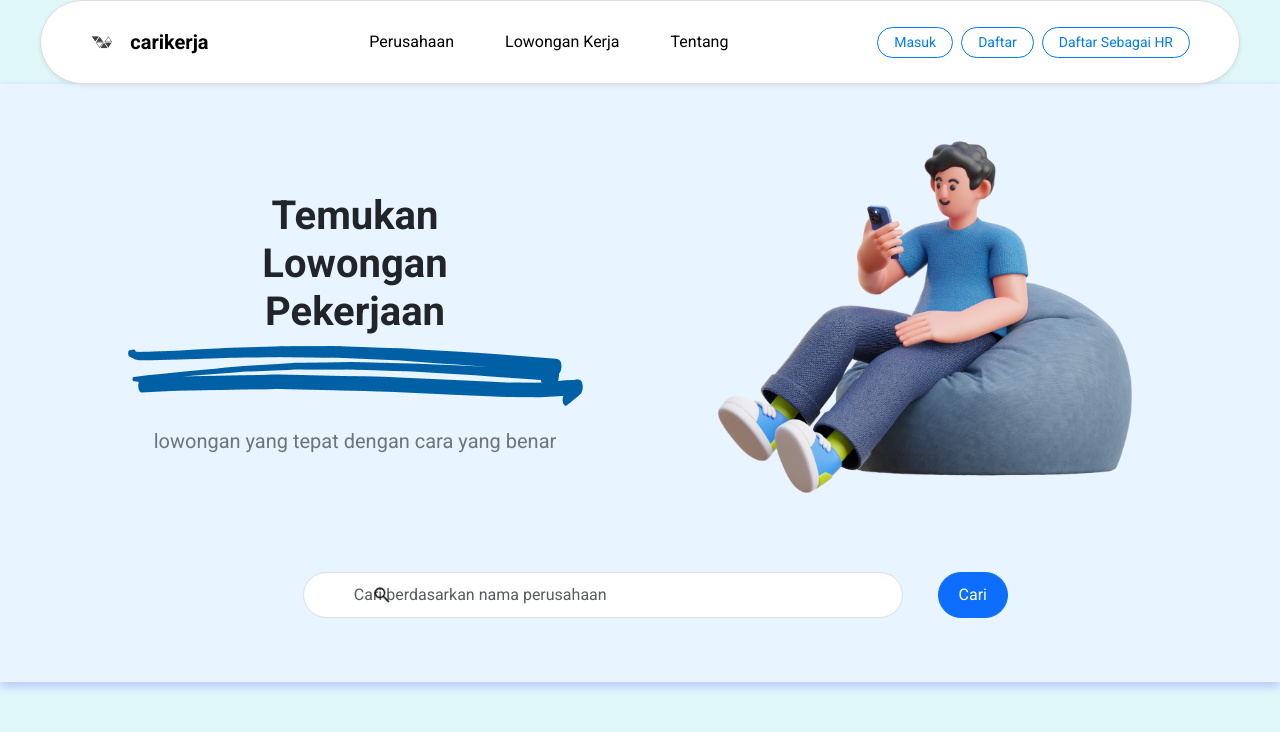
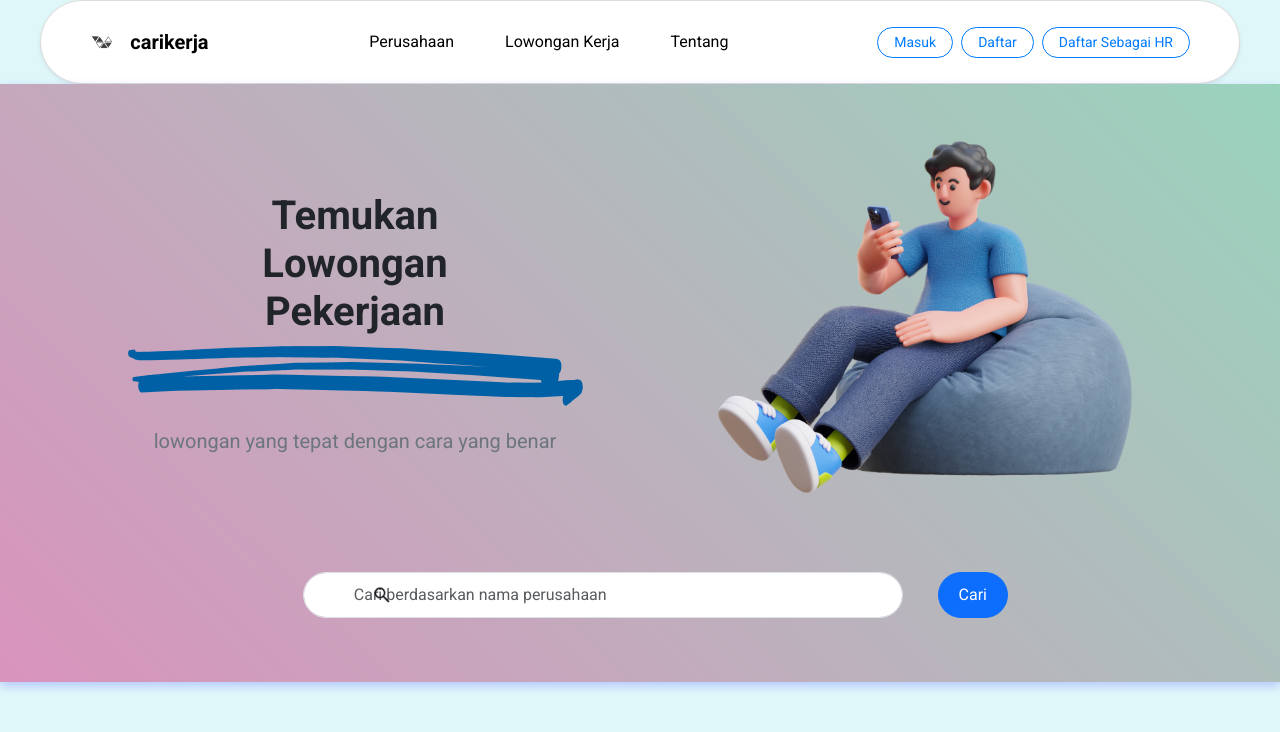
Before and after one commit to reva3yasmin7/Kelompok4WebDev, a React (Create React App) app in the folder carikerja/: page / in a window 1280 px wide. Shown: the top 732 px of the page. Built offline with nearby package versions, Linux system fonts and the light colour scheme.

Commit message:
mengcapek emang

```diff
--- /dev/null
+++ b/carikerja/src/components/HeroSection.css
@@ -0,0 +1,31 @@
+.hero-section {
+    position: relative;
+    overflow: hidden;
+    z-index: 1;
+  }
+
+  .animated-background {
+    position: absolute;
+    top: 0;
+    left: 0;
+    width: 100%;
+    height: 100%;
+    background: linear-gradient(45deg, rgba(0, 123, 255, 0.5), rgba(255, 0, 123, 0.5), rgba(0, 255, 123, 0.5));
+    background-size: 400% 400%;
+    animation: moveBackground 10s ease-in-out infinite;
+    z-index: -1;
+  }
+
+  @keyframes moveBackground {
+    0% { background-position: 0% 50%; }
+    50% { background-position: 100% 50%; }
+    100% { background-position: 0% 50%; }
+  }
+
+  .search-bar {
+    z-index: 2;
+  }
+
+  .hero-title {
+    z-index: 2;
+  }
--- a/carikerja/src/components/HeroSection.js
+++ b/carikerja/src/components/HeroSection.js
@@ -1,13 +1,14 @@
-// src/components/HeroSection.js
 import React from 'react';
 import { Container, Row, Col, Form, Button } from 'react-bootstrap';
-import heroImage from '../assets/main-image.png'; // Use the actual path to your image
-import searchIcon from '../assets/search.png'; // Use the actual path to your search icon
+import heroImage from '../assets/main-image.png';
+import searchIcon from '../assets/search.png';
 import vectorImage from '../assets/Vector.png';
+import './HeroSection.css'; // Import the CSS file
 
 function HeroSection() {
     return (
-      <div className="hero-section py-5">
+      <div className="hero-section py-5 position-relative">
+        <div className="animated-background"></div>
         <Container>
           <Row className="align-items-center">
             <Col md={6} className="text-md-left text-center">
@@ -29,13 +30,13 @@
           <Row className="justify-content-center mt-4">
             <Col md={8} className="text-center">
               <Form className="search-bar d-flex justify-content-center align-items-center">
-     <div style={{ position: 'relative', width: '100%' }}> {/* Added wrapper div */}
+                <div style={{ position: 'relative', width: '100%' }}>
                   <img src={searchIcon} alt="Search" className="search-icon" style={{ position: 'absolute', left: '100px', top: '50%', transform: 'translateY(-50%)', zIndex: 5 }} />
                   <Form.Control
                     type="text"
                     placeholder="Cari berdasarkan nama perusahaan"
                     className="my-3 rounded-pill"
-        style={{ paddingLeft: '50px' }}  // Ensure padding to prevent text overlap
+                    style={{ paddingLeft: '50px' }}
                   />
                 </div>
                 <Button variant="primary" className="rounded-pill my-3 ms-1">Cari</Button>
```
Lines whose indentation alone changed are shown as unchanged.
